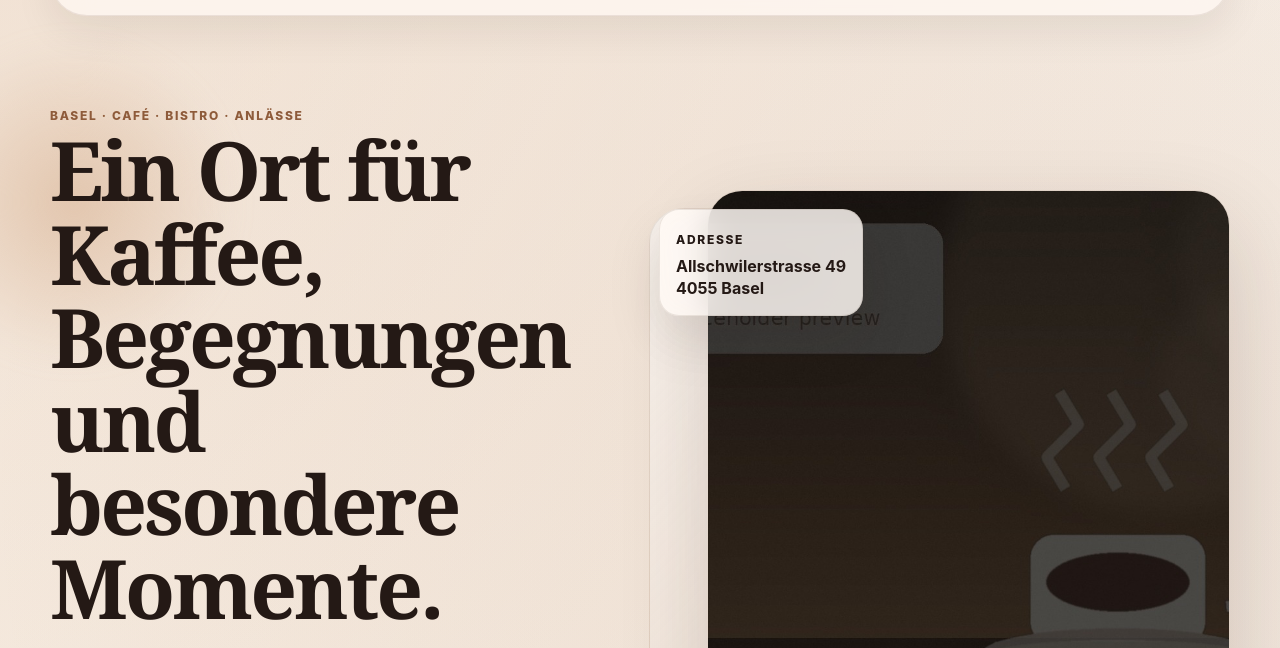
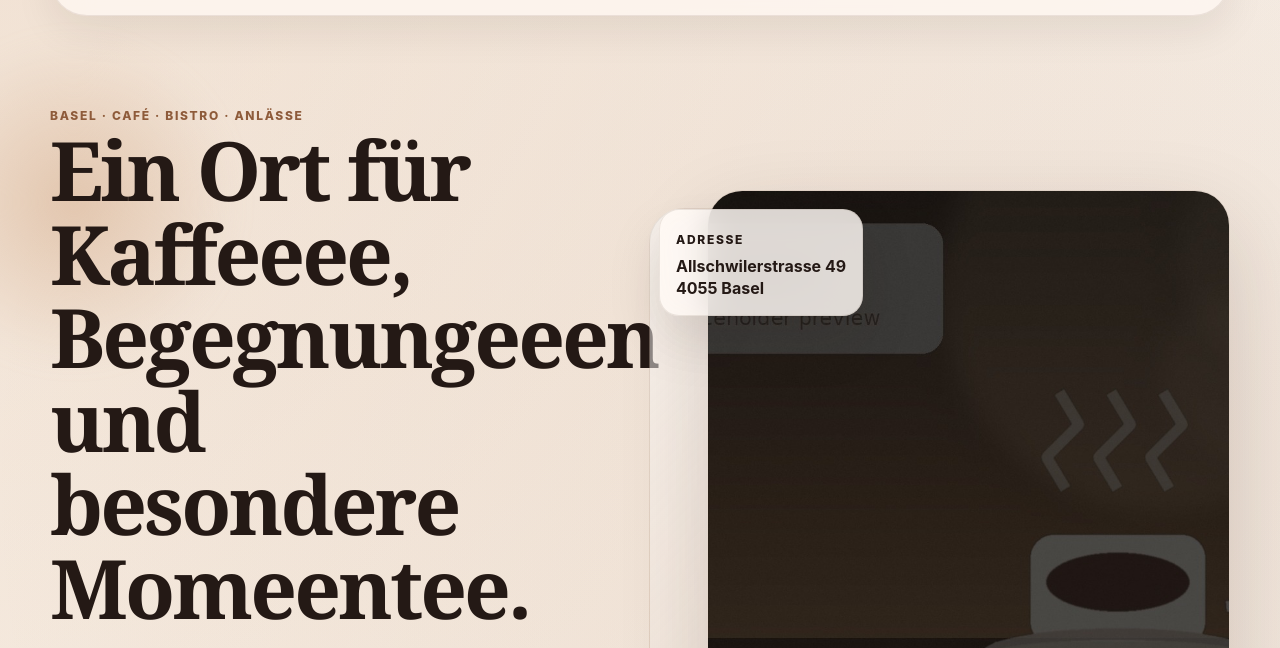
Before and after one commit to DystopiaFlame/Test, a plain HTML site: page index.html in a window 1280 px wide. Shown: the part 72-720 px from the top of the page. Drawn offline with Linux system fonts and the light colour scheme; files whose address does not match are found by name.

Commit message:
Update index.html

```diff
--- a/index.html
+++ b/index.html
@@ -43,7 +43,7 @@
           <span class="eyebrow reveal" data-reveal="fade-up">Basel · Café · Bistro · Anlässe</span>
 
           <h1 class="reveal" data-reveal="fade-up" data-delay="80">
-            Ein Ort für Kaffee, Begegnungen und besondere Momente.
+            Ein Ort für Kaffeeee, Begegnungeeen und besondere Momeentee.
           </h1>
 
           <p class="hero-text reveal" data-reveal="fade-up" data-delay="160">
```
